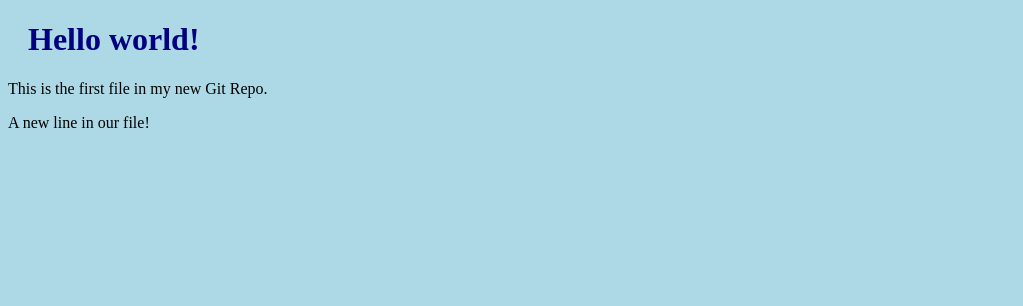
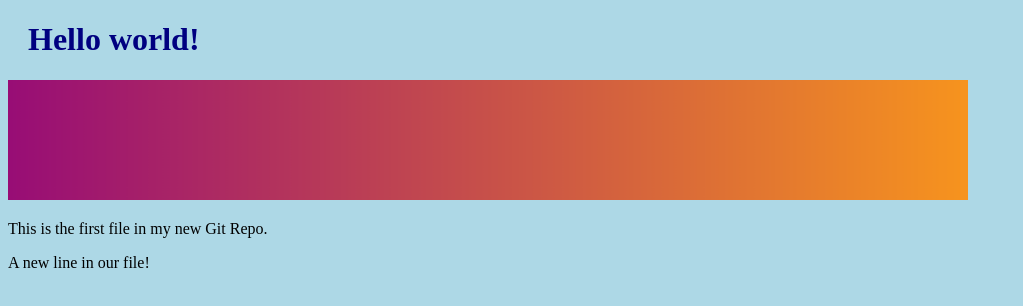
Before and after one commit to SimonSlater99/Hello-World, a plain HTML site: page index.html in a window 1280 px wide. Shown: the whole page, without its empty margins (0-1023 px from the left). Drawn offline with Linux system fonts and the light colour scheme.

Commit message:
Added Image to Hello World

```diff
--- a/index.html
+++ b/index.html
@@ -7,6 +7,8 @@
 <body>
 
 <h1>Hello world!</h1>
+<div><img src="gradient2a.png" alt="Hello World from Space"
+style="width:100%;max-width:960px"></div>
 <p>This is the first file in my new Git Repo.</p>
 <p>A new line in our file!</p>
 
```
Also changed, not shown: gradient2a.png (added).
